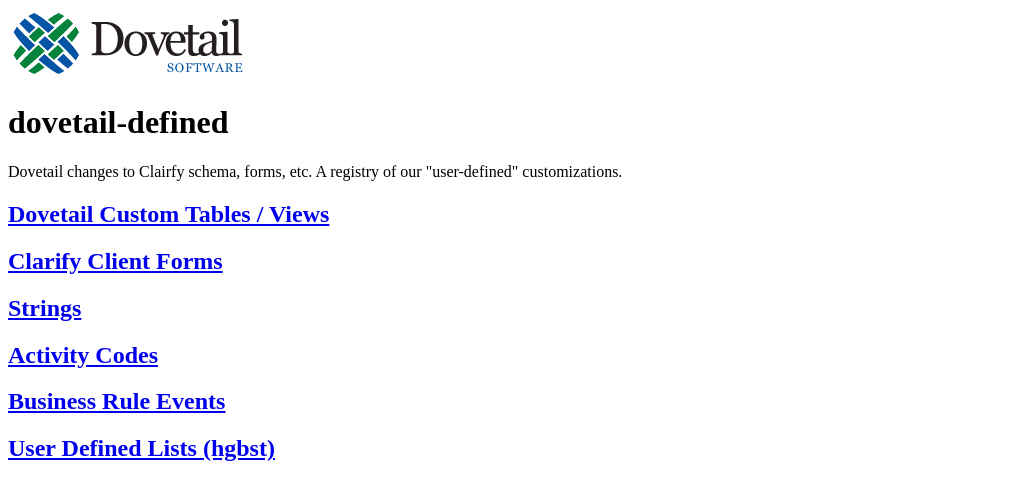
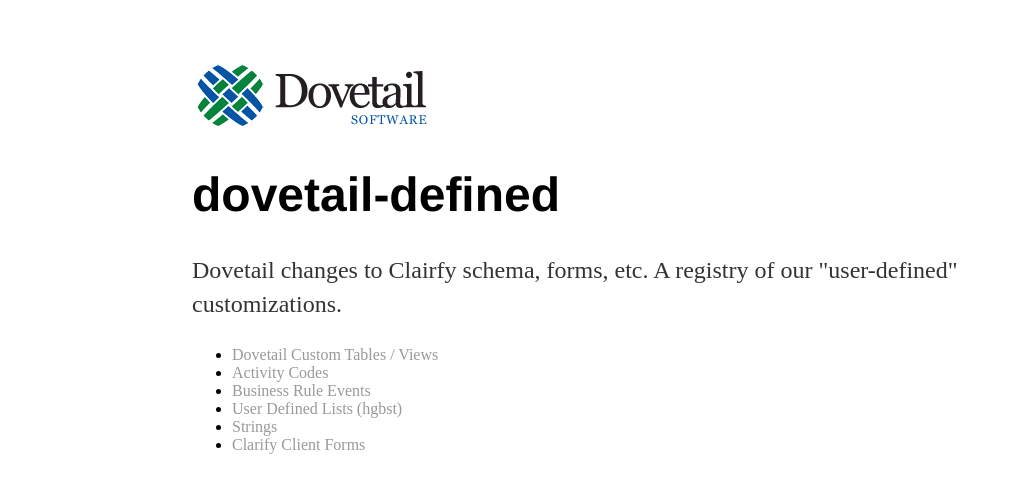
Before and after one commit to DovetailSoftware/dovetail-defined, a Jekyll site: the page index.html, which Jekyll copies as it is, in a window 1280 px wide. Shown: the top 500 px of the page, without its empty margins (0-1011 px from the left). Built offline with Jekyll 4.4.1, drawn with Linux system fonts in a browser that asks for light colours.

Commit message:
Update index.html

```diff
--- a/index.html
+++ b/index.html
@@ -2,20 +2,20 @@
 <html>
   <head>
     <title>dovetail-defined</title>
-    <link href="main.css" media="screen" rel="stylesheet" type="text/css" />
+    <link href="ttp://dovetailsoftware.github.io/dovetail-defined/css/main.css" media="screen" rel="stylesheet" type="text/css" />
   </head>
   <body>
 <img src="images/dovetail_logo.gif" alt="Dovetail Logo">
 
     <h1>dovetail-defined</h1>
     <p>Dovetail changes to Clairfy schema, forms, etc. A registry of our "user-defined" customizations.</p>
-
-    <h2><a href="http://dovetailsoftware.github.io/dovetail-defined/pages/ids.html">Dovetail Custom Tables / Views</a></h2>
-    <h2><a href="forms.html">Clarify Client Forms</a></h2>
-    <h2><a href="strings.html">Strings</a></h2>
-    <h2><a href="http://dovetailsoftware.github.io/dovetail-defined/pages/activity-codes.html">Activity Codes</a></h2>
-    <h2><a href="http://dovetailsoftware.github.io/dovetail-defined/pages/business-rule-events.html">Business Rule Events</a></h2>
-    <h2><a href="http://dovetailsoftware.github.io/dovetail-defined/pages/user-defined-lists.html">User Defined Lists (hgbst)</a></h2>
-
+    <ul>
+      <li><a href="http://dovetailsoftware.github.io/dovetail-defined/pages/ids.html">Dovetail Custom Tables / Views</a></li>
+      <li><a href="http://dovetailsoftware.github.io/dovetail-defined/pages/activity-codes.html">Activity Codes</a> </li>
+      <li><a href="http://dovetailsoftware.github.io/dovetail-defined/pages/business-rule-events.html">Business Rule Events</a> </li>
+      <li><a href="http://dovetailsoftware.github.io/dovetail-defined/pages/user-defined-lists.html">User Defined Lists (hgbst)</a></li>
+      <li><a href="strings.html">Strings</a> </li>
+      <li><a href="forms.html">Clarify Client Forms</a> </li>
+    </ul>
   </body>
 </html>
```
